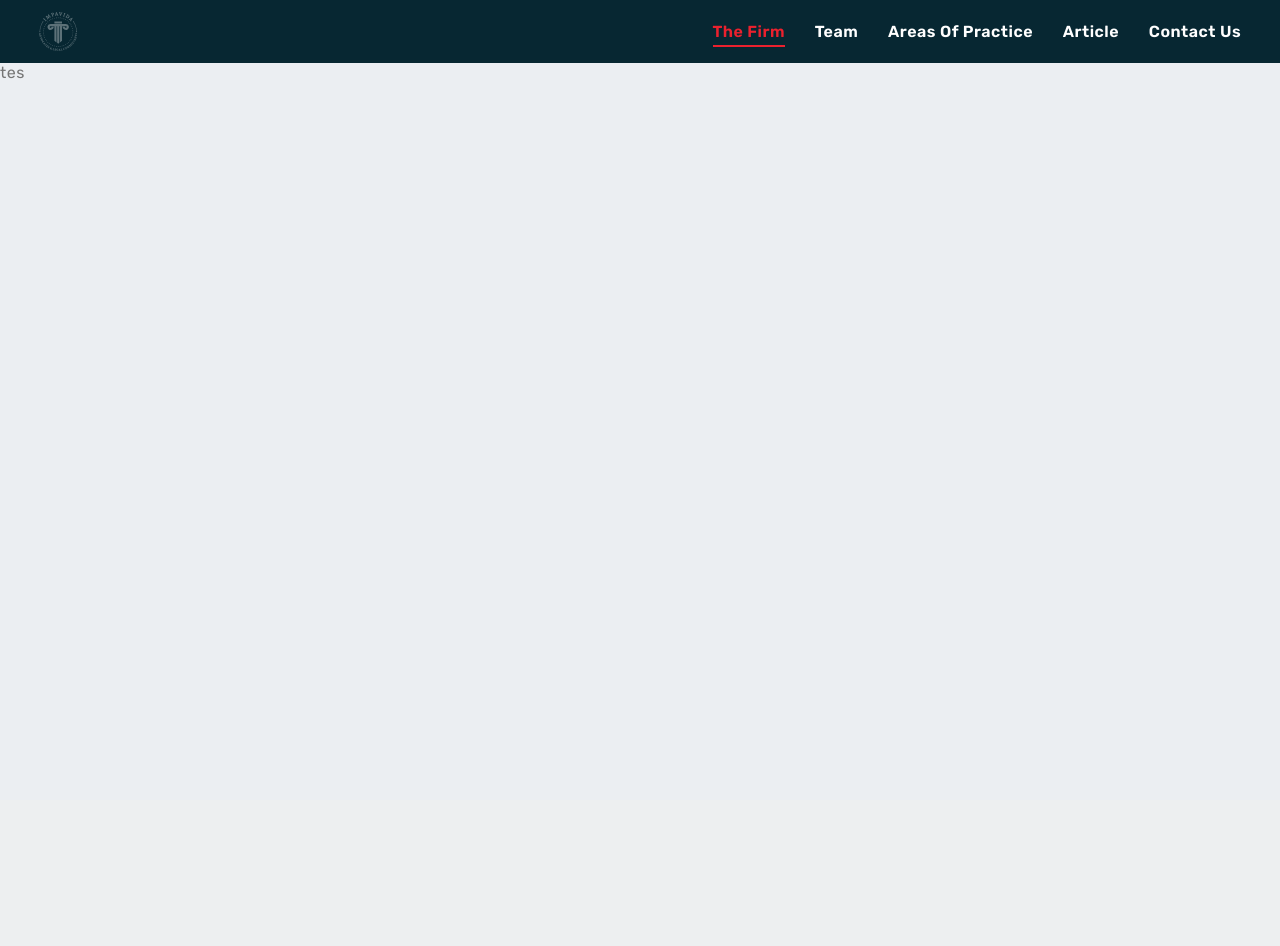
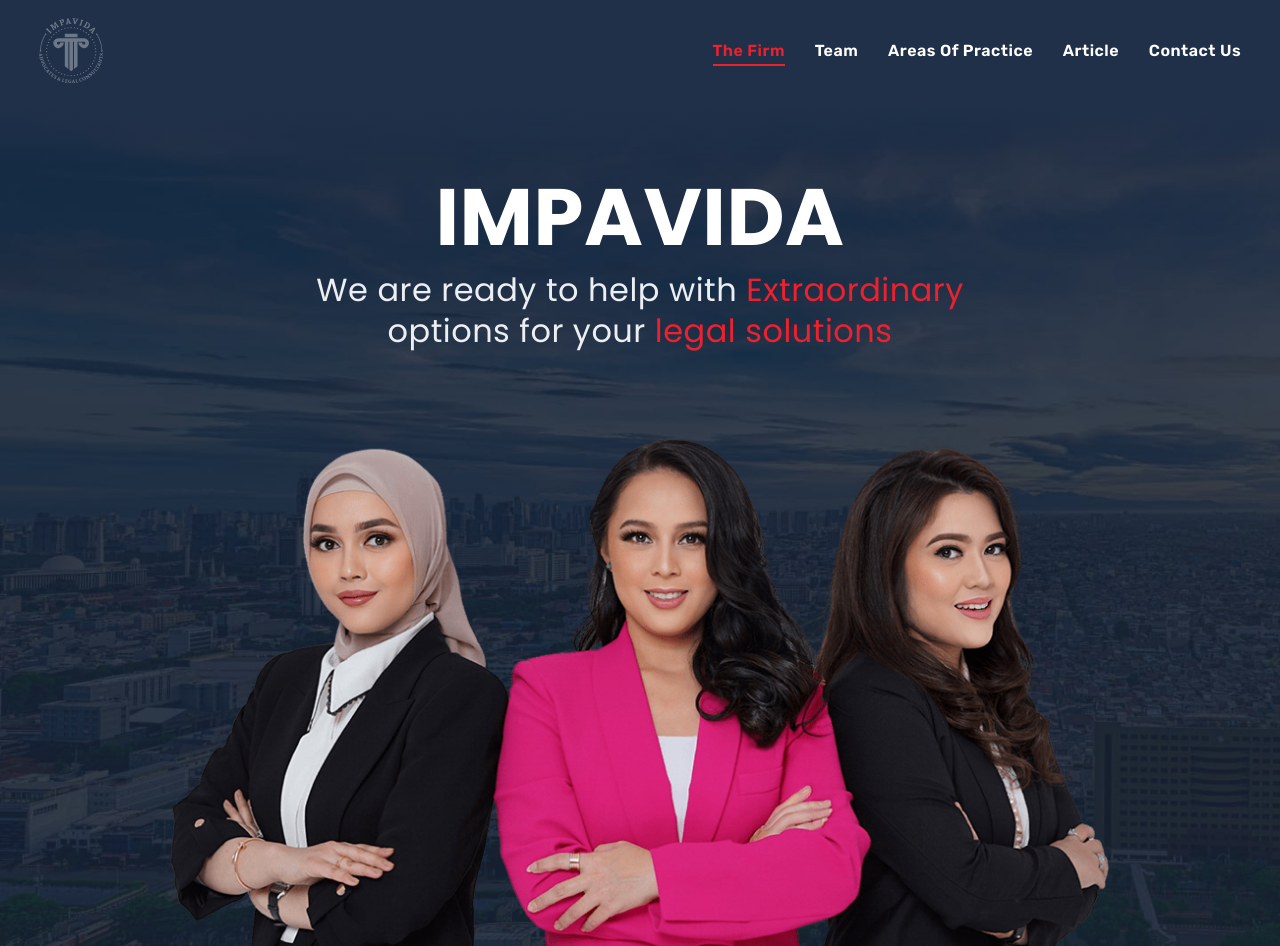
Before and after one commit to ovarz/impavidalaw, a PHP site: page /home.php in a window 1280 px wide. Before the commit the page ends 79 px from the top, so only its background shows below. Run offline with PHP 8.4, Linux system fonts and the light colour scheme.

Commit message:
cover home

```diff
--- a/css/hold.css
+++ b/css/hold.css
@@ -38,7 +38,7 @@ border-top-left-radius:var(--rounded-2); border-bottom-left-radius:var(--rounded
 
 
 
-header{background-color:var(--color-default-2);}
+header{background-color:var(--color-default-3);}
 .header-link, .menu-link{color:var(--bg-2) !important; fill:var(--bg-2) !important;}
 .header-link:hover, .menu-link:hover{opacity:var(--hover-opacity);}
 .impavida-logo{fill:inherit;}
@@ -48,16 +48,20 @@ header{background-color:var(--color-default-2);}
 
 
 
+.section-dark{
+  --bg-2:#203049;
+  --color-default-1:#EBEEF2;
+  --color-default-3:#FFFFFF;
+}
+
+
+
 
 
 @media screen and (min-width:0px) and (max-width:1023px){
-  nav{position:absolute; top:var(--size-6); left:0; width:100%; background-color:var(--color-default-4);}
-  nav.show-nav{display:block;}
   .menu-link:not(:first-child){border-top:1px dashed rgb(var(--color-border-light) / 34%);}
   .menu-curr{color:var(--color-default-2) !important; fill:var(--color-default-2) !important;}
   .menu-curr > span:before{background-color:var(--color-default-2) !important;}
-  .menu-toggle{opacity:1 !important;}
-  .menu-toggle-open{background-color:var(--color-default-4); padding-left:var(--size-4);}
 
   @media screen and (min-width:568px){
     nav.show-nav{display:flex !important; justify-content:center;}
@@ -67,8 +71,6 @@ header{background-color:var(--color-default-2);}
 
 
 
-
-
 @media screen and (min-width:1024px){
 
 }
--- /dev/null
+++ b/css/home.css
@@ -0,0 +1,25 @@
+.section-home-intro{padding-bottom:0; padding-top:var(--size-6); background-color:var(--bg-2);}
+.section-home-intro *{font-family:'Poppins',sans-serif; text-align:center; line-height:130%;}
+.section-home-intro .section-bg:after{content:''; display:block; position:absolute; z-index:1000; top:0; left:0; width:100%; height:var(--size-6);
+background:linear-gradient(to bottom,var(--color-default-3) 0%,transparent 100%)}
+.shi-title{font-weight:bold; text-transform:uppercase; color:var(--color-default-3);}
+.shi-subtitle{max-width:650px; margin:0 auto; color:var(--color-default-1); margin-bottom:var(--size-4);}
+.shi-subtitle span{color:var(--color-default-4);}
+.shi-image-container{width:100%;}
+.shi-image-container img{position:relative; width:100%; max-width:1024px; height:auto;}
+
+
+
+
+
+@media screen and (min-width:0px) and (max-width:1023px){
+  .shi-title{font-size:4rem;}
+  .shi-subtitle{font-size:1.5rem;}
+}
+
+
+
+@media screen and (min-width:1024px){
+  .shi-title{font-size:5rem;}
+  .shi-subtitle{font-size:2rem;}
+}
--- a/css/rancak-desktop.css
+++ b/css/rancak-desktop.css
@@ -4,6 +4,11 @@
 
 .mobile-only{display:none !important; visibility:hidden; content-visibility:hidden;}
 
-nav{display:flex !important;}
+.header-sticky .header-link, .header-sticky .menu-link{height:var(--size-6);}
+
+.header-link, .menu-link{height:var(--size-7);}
 nav .menu-link:last-child{padding-right:var(--size-5);}
 .menu-home{padding-left:var(--size-5);}
+
+.section-container{padding:var(--size-5) 0;}
+.section-container > .width-max{padding:0 var(--size-5);}
--- a/css/rancak.css
+++ b/css/rancak.css
@@ -42,18 +42,38 @@ display:flex; text-align:center; align-items:center; justify-content:center;}
 header > .width-max, nav{display:flex;}
 header{position:-webkit-sticky; position:sticky; z-index:calc(var(--max-zindex) - 5000); top:0; left:0; width:100%;}
 header > .width-max{justify-content:space-between;}
-.header-link, .menu-link{display:flex; align-items:center; padding:0 var(--size-3); height:var(--size-6); font-weight:bold;}
-.impavida-logo{width:auto; height:var(--size-5);}
+.header-link, .menu-link{display:flex; align-items:center; padding:0 var(--size-3); font-weight:bold;}
+.impavida-logo{width:auto; height:64%;}
 
-nav{}
 .menu-link > span{display:block; position:relative;}
 .menu-curr > span:before{content:''; display:block; position:absolute; bottom:calc(var(--size-1) * -1); left:0; width:100%; height:2px;}
 
 
 
+.section-container{position:relative;}
+.section-container > .width-max{display:block; z-index:5000;}
+.section-bg{position:absolute; z-index:1; top:0; left:0; width:100%; height:100%;}
 .section-title{font-family:'Poppins',sans-serif;}
 
 
+
+
+
+@media screen and (min-width:0px) and (max-width:567px){
+  nav{display:none; position:absolute; top:var(--size-6); left:0; width:100%; background-color:var(--color-default-4);}
+  nav.show-nav{display:block;}
+  .menu-toggle{opacity:1 !important; padding-right:var(--size-4);}
+  .menu-toggle .svgicon{width:auto; height:var(--size-4);}
+  .menu-toggle-open{background-color:var(--color-default-4); padding-left:var(--size-4);}
+}
+
+
+
+@media screen and (min-width:568px){
+  nav{display:flex !important;}
+  nav .menu-link:last-child{padding-right:var(--size-4);}
+  .menu-toggle{display:none !important; visibility:hidden; content-visibility:hidden;}
+}
 
 
 
@@ -63,8 +83,9 @@ nav{}
   .desktop-only, .share-box-static{display:none !important; visibility:hidden; content-visibility:hidden;}
   .desktop-only iframe[loading=lazy]{content-visibility:hidden !important;}
 
-  nav{display:none;}
+  .header-link, .menu-link{height:var(--size-6);}
   .menu-home{padding-left:var(--size-4);}
-  .menu-toggle{padding-right:var(--size-4);}
-  .menu-toggle .svgicon{width:auto; height:var(--size-4);}
+
+  .section-container{padding:var(--size-4) 0;}
+  .section-container > .width-max{padding:0 var(--size-4);}
 }
--- a/home.php
+++ b/home.php
@@ -2,12 +2,36 @@
 <?php require ($_SERVER['IL'].'inc/meta.php')?>
 <?php require ($_SERVER['IL'].'inc/sample.php')?>
 <?php $menu_curr="home"; require ($_SERVER['IL'].'inc/header.php')?>
+<style><?php require ($_SERVER['IL'].'css/home.css')?></style>
+<div class="rancak-container">
 
 
 
-tes
+<section aria-label="Intro" class="section-container section-dark section-home-intro">
+  <div class="section-bg flex_ori thumb-loading">
+    <img alt="Impavida Background" class="lazyload" data-original="img/intro-bg-small.jpg"
+      data-srcset="img/intro-bg-small.jpg 567w,
+      img/intro-bg-medium.jpg 1023w,
+      img/intro-bg-large.jpg 1920w"
+    />
+  </div>
+  <span class="width-max">
+    <h1 class="shi-title">Impavida</h1>
+    <h2 class="shi-subtitle">We are ready to help with <span>Extraordinary</span> options for your <span>legal solutions</span></h2>
+	<div class="shi-image content_center">
+	  <div class="shi-image-container flex_ori thumb-loading">
+	    <img alt="Impavida Founder" class="lazyload" data-original="img/intro-trio-small.png"
+		  data-srcset="img/intro-trio-small.png 567w,
+		  img/intro-trio-medium.png 1023w,
+		  img/intro-trio-large.png 1920w"
+		/>
+	  </div>
+	</div>
+  </span>
+</section>
 
 
 
+</div>
 <?php require ($_SERVER['IL'].'inc/footer.php')?>
 <?php require ($_SERVER['IL'].'inc/base-bottom.php')?>
--- a/inc/header.php
+++ b/inc/header.php
@@ -7,7 +7,7 @@
     </li>
     <li class="header-right">
       <?php require ($_SERVER['IL'].'inc/nav.php')?>
-      <button title="Menu" class="header-link menu-toggle mobile-only">
+      <button title="Menu" class="header-link menu-toggle">
         <?php require ($_SERVER['IL'].'img/icon/menu.svg')?>
       </button>
     </li>
--- a/js/rancak.js
+++ b/js/rancak.js
@@ -32,11 +32,11 @@ function all_scroll(){
     var scroll_position = $(window).scrollTop();
 
     if(scroll_position >= 1){
-      $('#btt').css("display","flex");
+      $('header').addClass('header-sticky');
     }
 
     else{
-      $('#btt').hide();
+      $('header').removeClass('header-sticky');
     }
   });
 }
```
Also changed, not shown: img/intro-bg-large.jpg (added), img/intro-bg-medium.jpg (added), img/intro-bg-small.jpg (added), img/intro-trio-large.png (added), img/intro-trio-medium.png (added), img/intro-trio-small.png (added).
